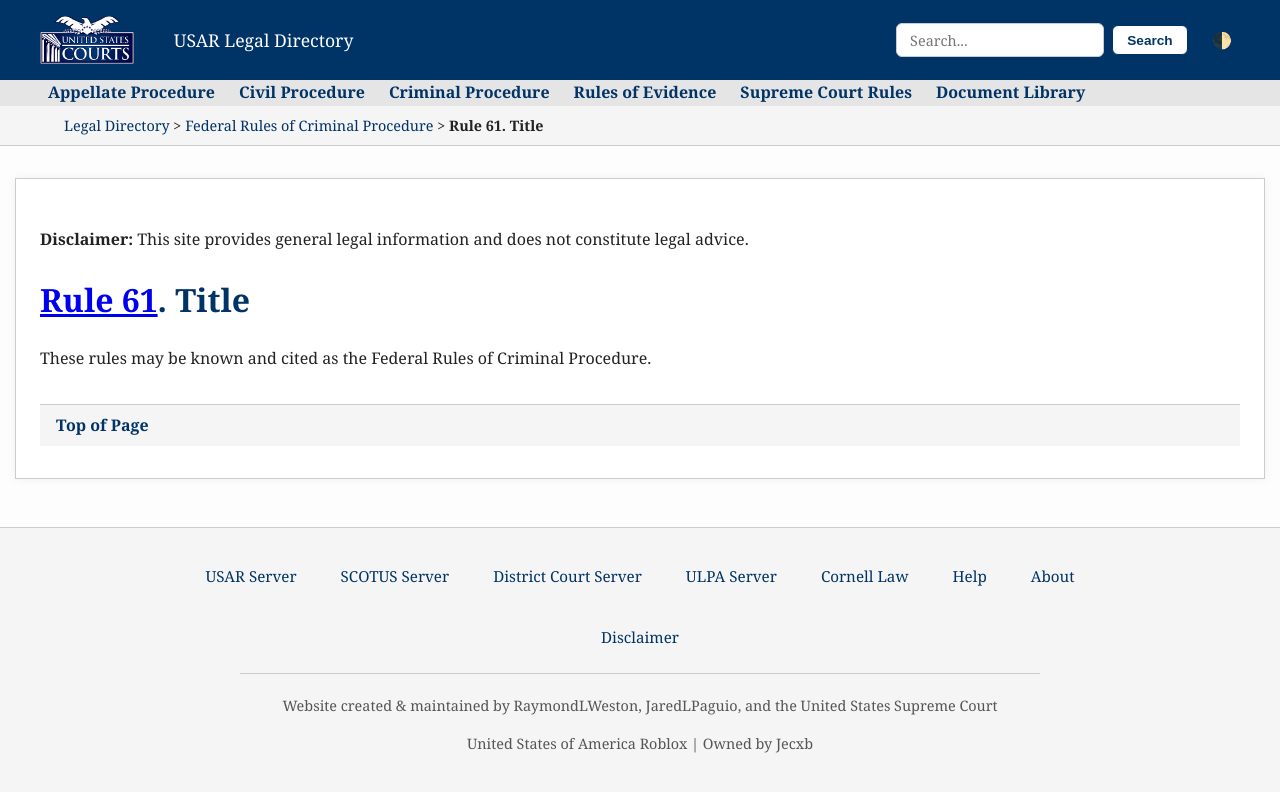
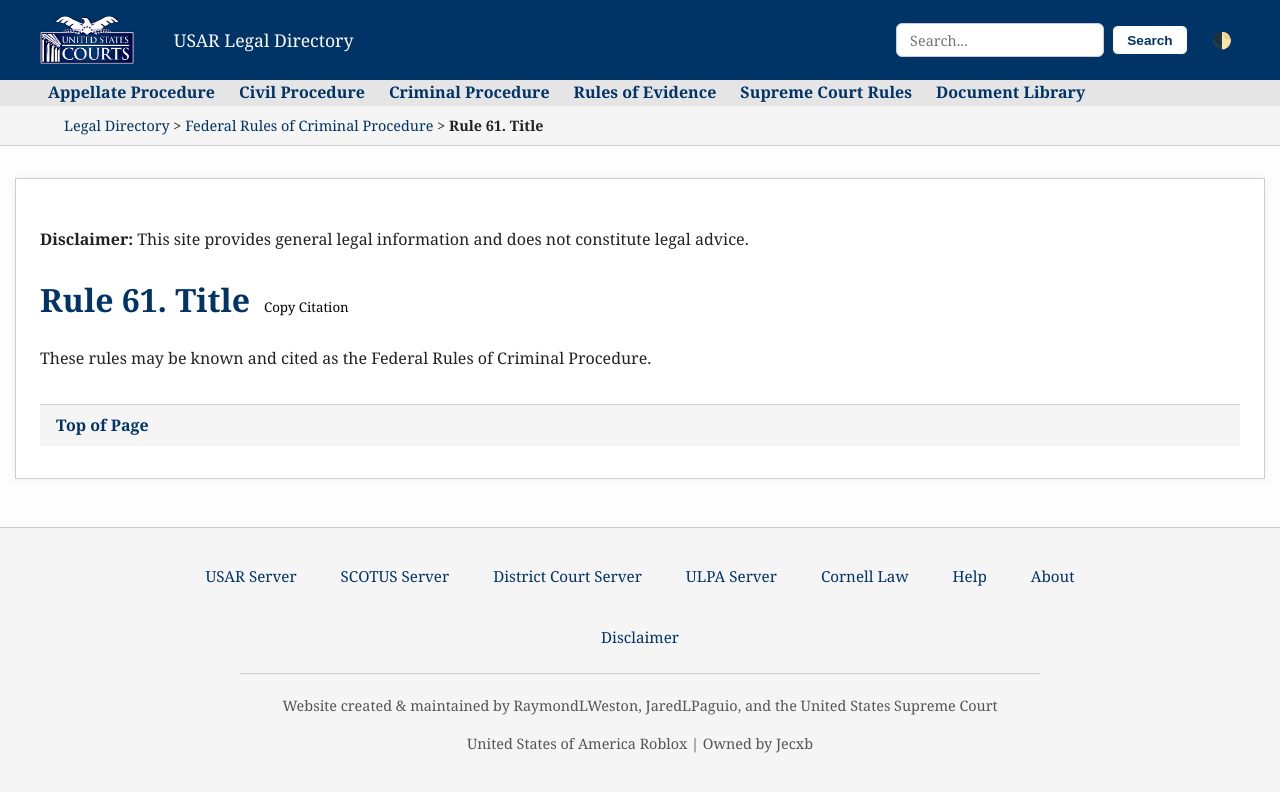
Before and after one commit to usarscotus/legal-directory, a Jekyll site: the page built from _frcmp/rule_61.md, in a window 1280 px wide. Shown: the top 792 px of the page. Built offline with Jekyll 4.4.1, drawn with Linux system fonts in a browser that asks for light colours; some of the changed lines change nothing that is shown.

Commit message:
Add citation and line link tools for rule pages

```diff
--- a/_layouts/rule.html
+++ b/_layouts/rule.html
@@ -51,6 +51,7 @@
     {% include footer.html %}
 
     <script src="{{ site.baseurl }}/assets/linkify-rules.js"></script>
+    <script src="{{ site.baseurl }}/assets/rule-tools.js"></script>
     <script>
     document.addEventListener('DOMContentLoaded', function() {
         const content = document.querySelector('main');
--- a/assets/linkify-rules.js
+++ b/assets/linkify-rules.js
@@ -60,7 +60,7 @@
       if (!node.textContent.match(/\b(FRCP|FRAP|FRE|FRCMP|FRCrP|SUPCT|SCR|SCT|Rule)\b/)) {
         return NodeFilter.FILTER_SKIP;
       }
-      if (node.parentElement && node.parentElement.closest('a, script, style')) {
+      if (node.parentElement && node.parentElement.closest('a, script, style, h1')) {
         return NodeFilter.FILTER_REJECT;
       }
       return NodeFilter.FILTER_ACCEPT;
--- /dev/null
+++ b/assets/rule-tools.js
@@ -0,0 +1,105 @@
+---
+---
+
+document.addEventListener('DOMContentLoaded', function() {
+  const BASE_URL = '{{ site.baseurl }}';
+  const content = document.querySelector('main');
+  if (!content) return;
+
+  const titleEl = content.querySelector('h1');
+  if (!titleEl) return;
+
+  let path = window.location.pathname;
+  if (BASE_URL && path.startsWith(BASE_URL)) {
+    path = path.slice(BASE_URL.length);
+  }
+  const parts = path.split('/').filter(Boolean);
+  const set = parts[0];
+  const match = parts[1] ? parts[1].match(/rule_(\d+(?:\.\d+)?)/) : null;
+  const ruleNum = match ? match[1] : '';
+
+  const prefixMap = {
+    frcp: 'Fed. R. Civ. P.',
+    frap: 'Fed. R. App. P.',
+    fre: 'Fed. R. Evid.',
+    frcmp: 'Fed. R. Crim. P.',
+    supct: 'Sup. Ct. R.'
+  };
+  const ruleCitationBase = `${prefixMap[set] || 'Rule'} ${ruleNum}`;
+
+  // Title citation button
+  const citeBtn = document.createElement('button');
+  citeBtn.type = 'button';
+  citeBtn.className = 'citation-btn';
+  citeBtn.textContent = 'Copy Citation';
+  citeBtn.addEventListener('click', () => {
+    navigator.clipboard.writeText(ruleCitationBase);
+  });
+  titleEl.appendChild(citeBtn);
+
+  // Line anchors and tools
+  const blocks = content.querySelectorAll('p, li');
+  let counter = 1;
+  blocks.forEach(block => {
+    const id = `line-${counter++}`;
+    block.id = id;
+
+    const tools = document.createElement('span');
+    tools.className = 'line-tools';
+
+    const linkBtn = document.createElement('button');
+    linkBtn.type = 'button';
+    linkBtn.className = 'line-link-btn';
+    linkBtn.textContent = '🔗';
+    linkBtn.setAttribute('aria-label', 'Copy link');
+    linkBtn.addEventListener('click', () => {
+      const url = `${window.location.origin}${window.location.pathname}#${id}`;
+      navigator.clipboard.writeText(url);
+    });
+
+    const citeLineBtn = document.createElement('button');
+    citeLineBtn.type = 'button';
+    citeLineBtn.className = 'line-cite-btn';
+    citeLineBtn.textContent = 'Cite';
+    citeLineBtn.setAttribute('aria-label', 'Copy citation');
+    citeLineBtn.addEventListener('click', () => {
+      const part = extractCitationPart(block);
+      const citation = part ? `${ruleCitationBase}${part}` : ruleCitationBase;
+      navigator.clipboard.writeText(citation);
+    });
+
+    tools.appendChild(linkBtn);
+    tools.appendChild(citeLineBtn);
+    block.appendChild(tools);
+  });
+
+  function extractCitationPart(el) {
+    const parts = [];
+    let node = el;
+    while (node && node !== content) {
+      const label = getLabel(node);
+      if (label) parts.unshift(`(${label})`);
+      node = node.parentElement;
+    }
+    return parts.join('');
+  }
+
+  function getLabel(node) {
+    if (node.tagName === 'LI') {
+      const parent = node.parentElement;
+      if (parent && parent.tagName === 'OL') {
+        const index = Array.from(parent.children).indexOf(node) + 1;
+        return index;
+      }
+      if (parent && parent.tagName === 'UL') {
+        const match = node.textContent.trim().match(/^\(([A-Za-z0-9]+)\)/);
+        if (match) return match[1];
+      }
+    }
+    if (node.tagName === 'P') {
+      const match = node.textContent.trim().match(/^\(([A-Za-z0-9]+)\)/);
+      if (match) return match[1];
+    }
+    return null;
+  }
+});
--- a/assets/style.css
+++ b/assets/style.css
@@ -928,3 +928,30 @@
 .copy-anchor:focus {
   opacity: 1;
 }
+
+/* Rule citation and line tools */
+.citation-btn {
+  border: none;
+  background: transparent;
+  cursor: pointer;
+  font-family: inherit;
+  margin-left: 0.5rem;
+}
+
+.line-tools {
+  margin-left: 0.5rem;
+  visibility: hidden;
+}
+
+p:hover .line-tools,
+li:hover .line-tools {
+  visibility: visible;
+}
+
+.line-tools button {
+  border: none;
+  background: transparent;
+  cursor: pointer;
+  font-family: inherit;
+  margin-left: 0.25rem;
+}
```
